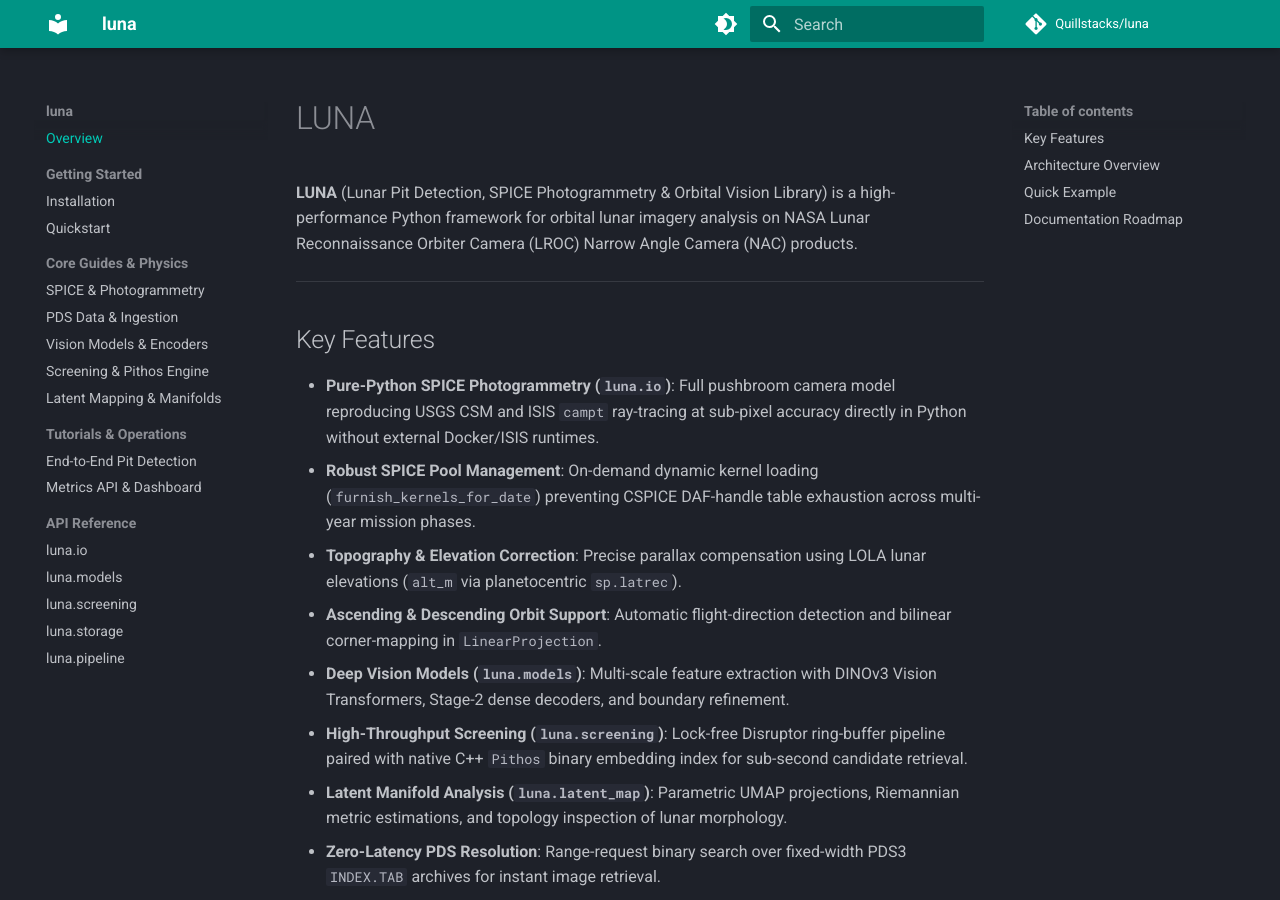
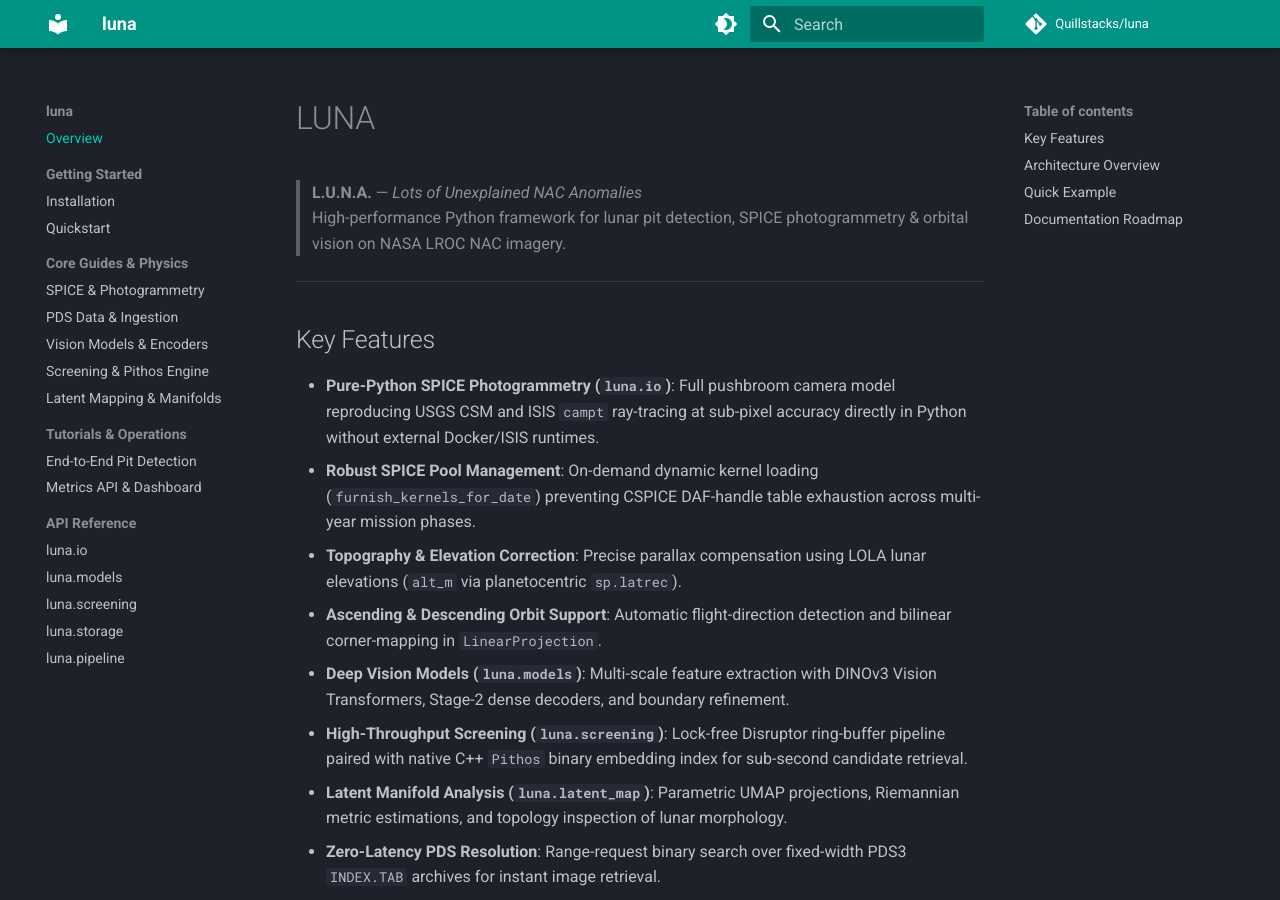
Before and after one commit to Quillstacks/luna, an MkDocs documentation site: the page built from docs/index.md, in a window 1280 px wide and 900 px high. Built offline with MkDocs 1.6.1 and Material for MkDocs 9.7.7, drawn with Linux system fonts in a browser that asks for light colours; comment, search, counter and statistics services are not loaded.

Commit message:
docs: add L.U.N.A. backronym (Lots of Unexplained NAC Anomalies)

```diff
--- a/docs/index.md
+++ b/docs/index.md
@@ -1,6 +1,7 @@
 # LUNA
 
-**LUNA** (Lunar Pit Detection, SPICE Photogrammetry & Orbital Vision Library) is a high-performance Python framework for orbital lunar imagery analysis on NASA Lunar Reconnaissance Orbiter Camera (LROC) Narrow Angle Camera (NAC) products.
+> **L.U.N.A.** — *Lots of Unexplained NAC Anomalies*
+> High-performance Python framework for lunar pit detection, SPICE photogrammetry & orbital vision on NASA LROC NAC imagery.
 
 ---
 
--- a/mkdocs.yml
+++ b/mkdocs.yml
@@ -1,5 +1,5 @@
 site_name: luna
-site_description: High-Performance Lunar Pit Detection, SPICE Photogrammetry & Orbital Vision Library
+site_description: "L.U.N.A. — Lots of Unexplained NAC Anomalies | Lunar Pit Detection & SPICE Photogrammetry"
 site_author: LUNA Team
 repo_url: https://github.com/Quillstacks/luna
 repo_name: Quillstacks/luna
```
Also changed, not shown: README.md (+2 -1 lines).
